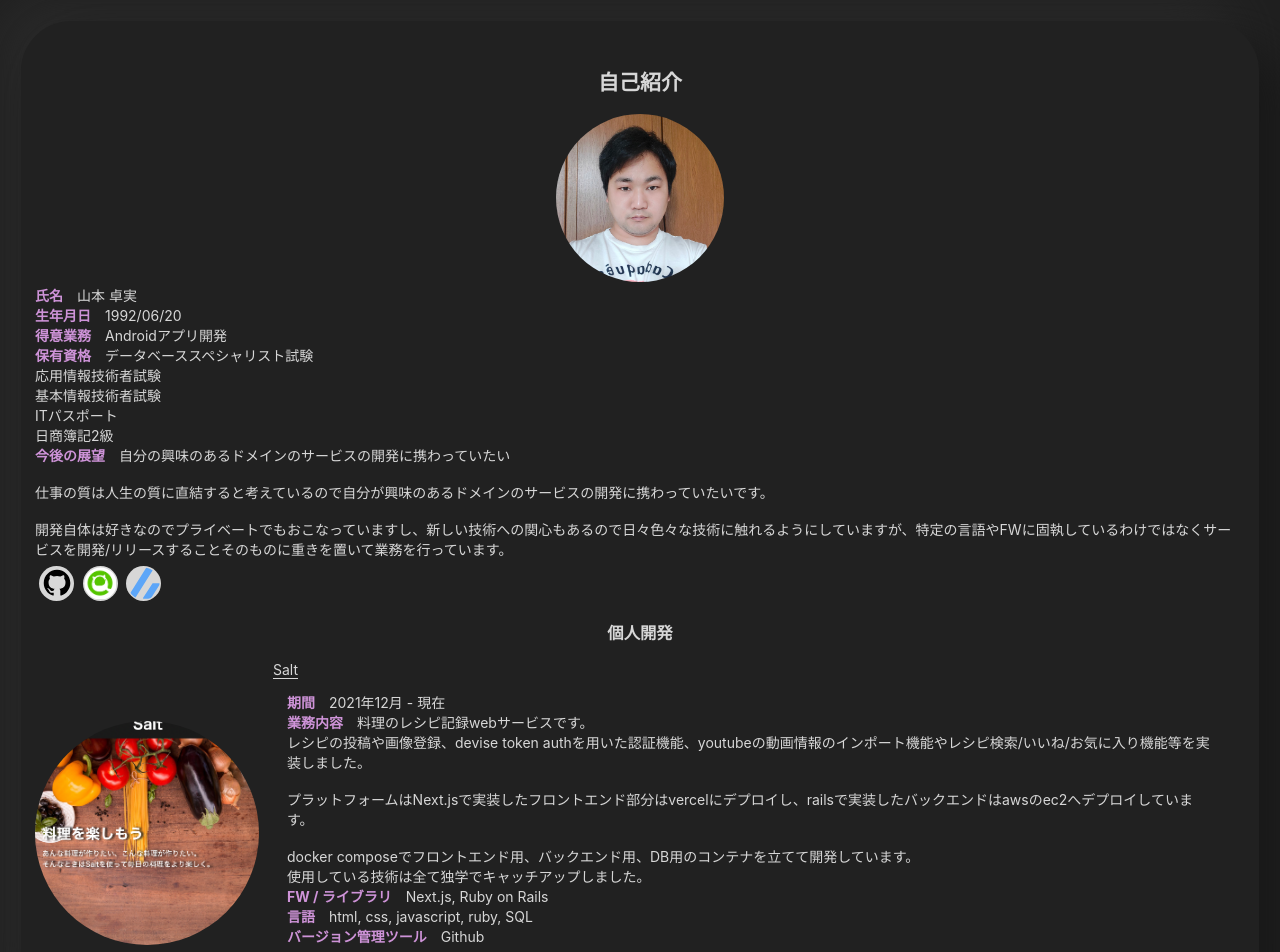
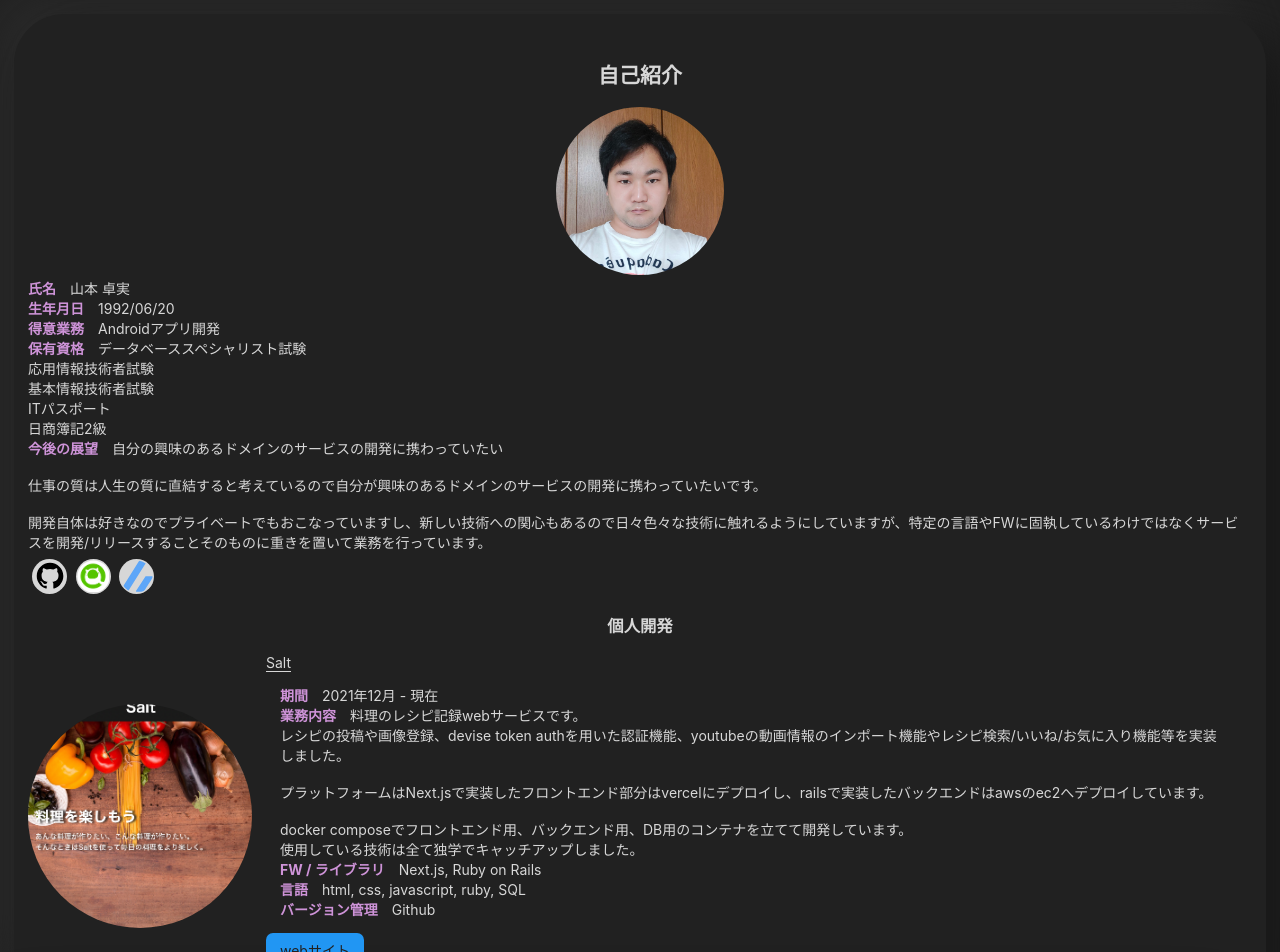
Before and after one commit to takumi0620/profile, a Next.js app: page / in a window 1280 px wide. Shown: the top 952 px of the page. Built offline with nearby package versions, Linux system fonts and the light colour scheme.

Commit message:
デザイン調整

```diff
--- a/components/molecules/architecture.js
+++ b/components/molecules/architecture.js
@@ -6,7 +6,7 @@ export default function Architecture({frameWork, language, versionControll}) {
       <div>
         <LabelWithTitle title="FW / ライブラリ" content={frameWork} />
         <LabelWithTitle title="言語" content={language} />
-        <LabelWithTitle title="バージョン管理ツール" content={versionControll} />
+        <LabelWithTitle title="バージョン管理" content={versionControll} />
       </div>
     </div>
   );
--- a/pages/index.module.scss
+++ b/pages/index.module.scss
@@ -1,6 +1,6 @@
 .container {
   padding: 1rem 0;
-  margin: 1.5rem;
+  margin: 1rem;
   border-radius: 50px;
   background: #212121;
   box-shadow:  23px 23px 46px #181818, -23px -23px 46px #2a2a2a;
```
